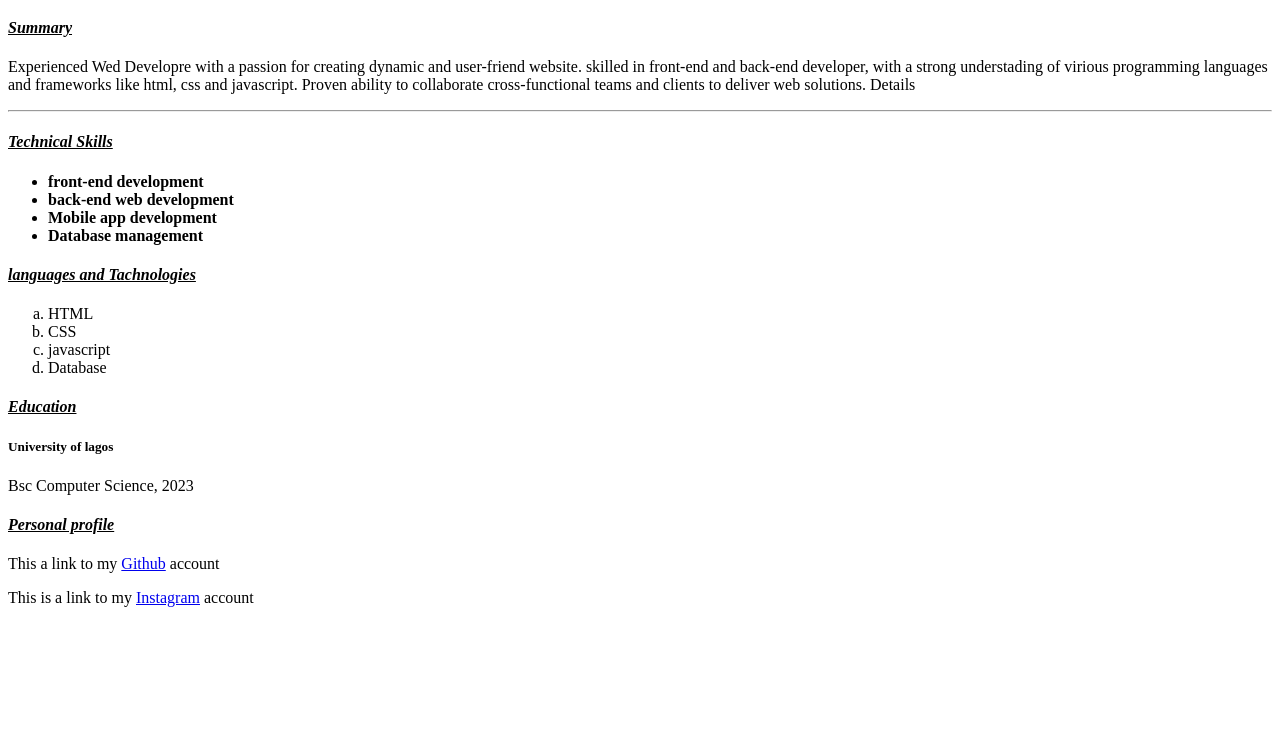
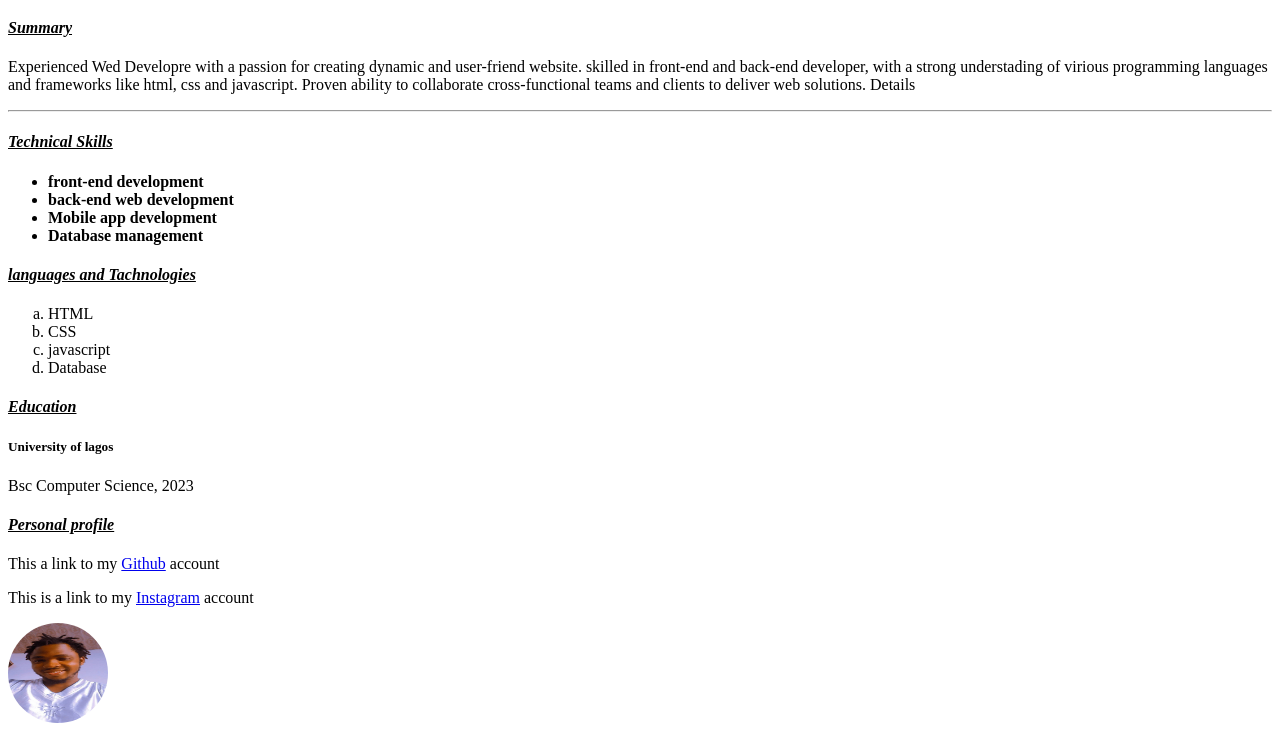
Before and after one commit to Austinecr7/my-updated-cv, a plain HTML site: page index.html in a window 1280 px wide. Shown: the part 100-835 px from the top of the page. Before the commit the page ends 800 px from the top, so only its background shows below. Drawn offline with Linux system fonts and the light colour scheme.

Commit message:
personal image added

```diff
--- a/index.html
+++ b/index.html
@@ -16,6 +16,11 @@
             .School{
                 text-align: left;
                 color: black;
+            }
+            img {
+                width: 100px;
+                height: 100px;
+                border-radius: 50%;
             }
     </style>
 </head>
@@ -49,5 +54,6 @@
 <p>This a link to my <a href="https://github.com/Austinecr7">Github</a> account</p>
 <p>This is a link to my <a href="https://www.instagram.com/">Instagram</a> account</p>
 </h4>
+<img src="okoso.jpg" alt="Austine ">
 </body>
 </html>
```
Also changed, not shown: okoso.jpg (added).
